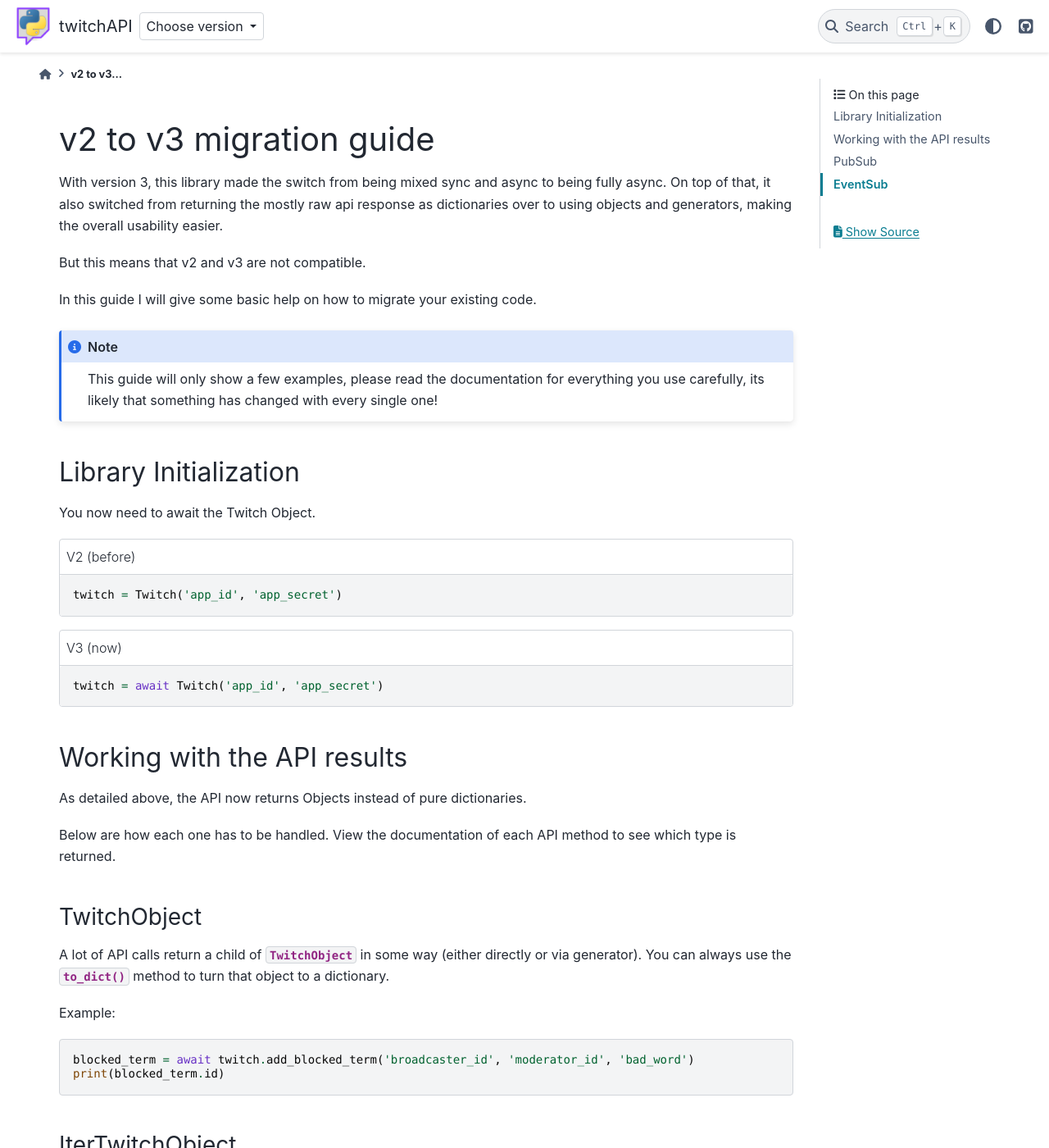
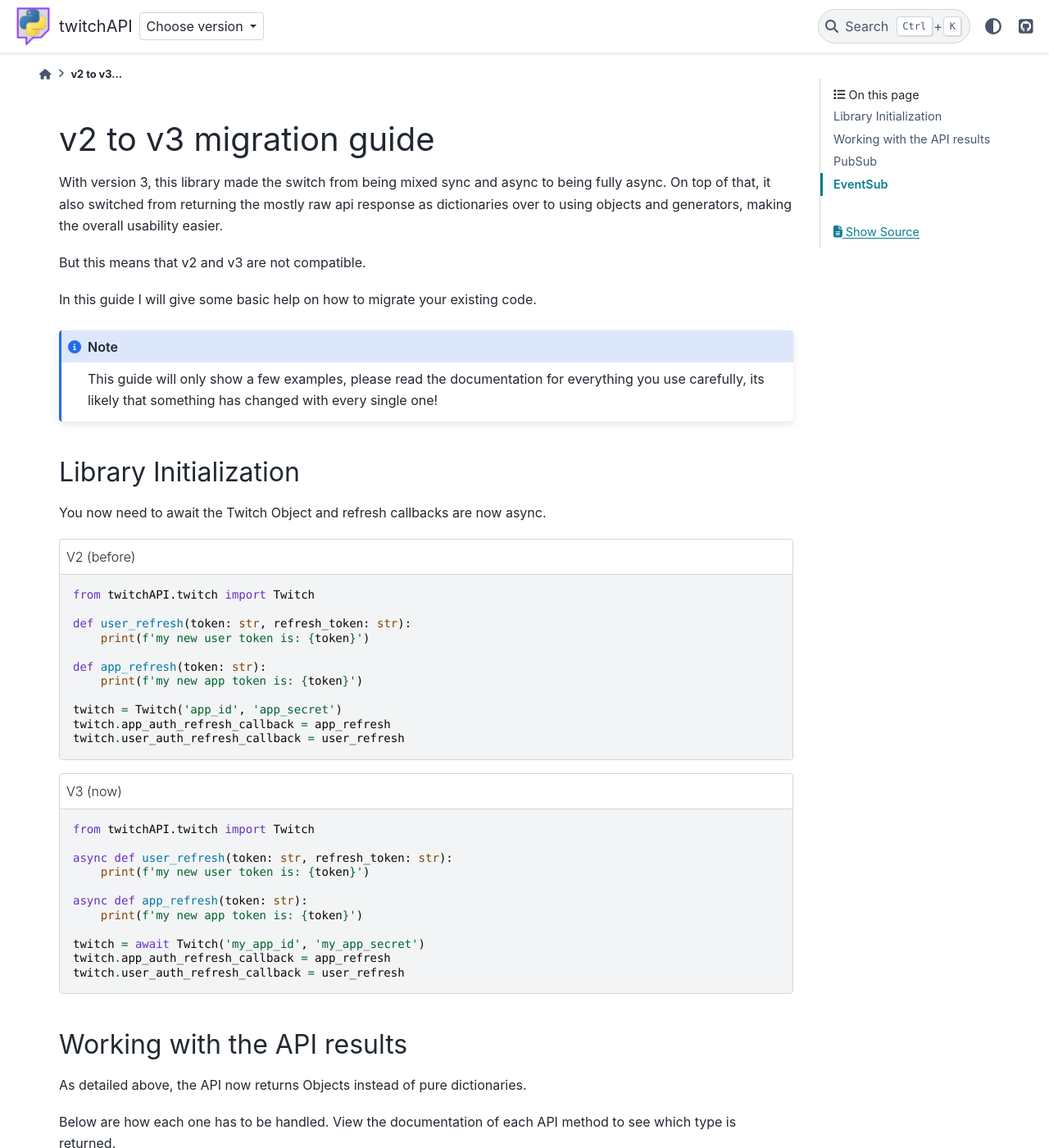
Before and after one commit to Teekeks/pyTwitchAPI, a Sphinx documentation site: the page built from docs/v3-migration.rst, in a window 1280 px wide and 1400 px high. Shown: the whole window at 82% size. Built offline with Sphinx 7.4.7 and the PyData theme 0.15.4, drawn with Linux system fonts in a browser that asks for light colours; comment, search, counter and statistics services are not loaded.

Commit message:
token refresh callbacks are now async and more docs changes

```diff
--- a/docs/changelog.rst
+++ b/docs/changelog.rst
@@ -45,6 +45,7 @@
   * Removed `id` parameter from :const:`~twitchAPI.twitch.Twitch.get_hype_train_events()`
   * Fixed the range check in :const:`~twitchAPI.twitch.Twitch.get_channel_information()`
 * removed :code:`requests` and :code:`websockets` libraries from the requirements (resulting in smaller library footprint)
+* :const:`~twitchAPI.twitch.Twitch.app_auth_refresh_callback` and :const:`~twitchAPI.twitch.Twitch.user_auth_refresh_callback` are now async
 
 
 ****************
--- a/docs/index.rst
+++ b/docs/index.rst
@@ -127,10 +127,10 @@
 
    from twitchAPI.twitch import Twitch
 
-   def user_refresh(token: str, refresh_token: str):
+   async def user_refresh(token: str, refresh_token: str):
        print(f'my new user token is: {token}')
 
-   def app_refresh(token: str):
+   async def app_refresh(token: str):
        print(f'my new app token is: {token}')
 
    twitch = await Twitch('my_app_id', 'my_app_secret')
--- a/docs/v3-migration.rst
+++ b/docs/v3-migration.rst
@@ -16,19 +16,38 @@
 Library Initialization
 ----------------------
 
-You now need to await the Twitch Object.
+You now need to await the Twitch Object and refresh callbacks are now async.
 
 .. code-block:: python
     :caption: V2 (before)
 
+    from twitchAPI.twitch import Twitch
+
+    def user_refresh(token: str, refresh_token: str):
+        print(f'my new user token is: {token}')
+
+    def app_refresh(token: str):
+        print(f'my new app token is: {token}')
+
     twitch = Twitch('app_id', 'app_secret')
+    twitch.app_auth_refresh_callback = app_refresh
+    twitch.user_auth_refresh_callback = user_refresh
 
 
 .. code-block:: python
     :caption: V3 (now)
 
-    twitch = await Twitch('app_id', 'app_secret')
+    from twitchAPI.twitch import Twitch
 
+    async def user_refresh(token: str, refresh_token: str):
+        print(f'my new user token is: {token}')
+
+    async def app_refresh(token: str):
+        print(f'my new app token is: {token}')
+
+    twitch = await Twitch('my_app_id', 'my_app_secret')
+    twitch.app_auth_refresh_callback = app_refresh
+    twitch.user_auth_refresh_callback = user_refresh
 
 
 Working with the API results
```
Also changed, not shown: README.md (+2 -2 lines), 5 other files.
